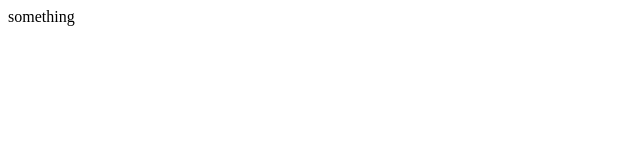
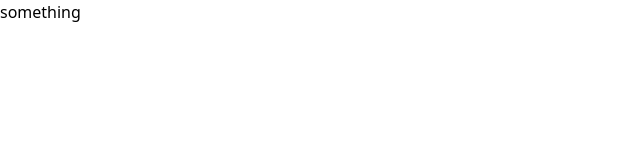
Before and after one commit to 0rGaan1c/instagram-clone, a React (Create React App) app: page / in a window 1280 px wide. Shown: the top 160 px of the page, without its empty margins (0-640 px from the left). Built offline with nearby package versions, Linux system fonts and the light colour scheme.

Commit message:
installed firebase tailwind

```diff
--- /dev/null
+++ b/craco.config.js
@@ -0,0 +1,8 @@
+// craco.config.js
+module.exports = {
+  style: {
+    postcss: {
+      plugins: [require("tailwindcss"), require("autoprefixer")],
+    },
+  },
+};
--- /dev/null
+++ b/postcss.config.js
@@ -0,0 +1,6 @@
+module.exports = {
+  plugins: {
+    tailwindcss: {},
+    autoprefixer: {},
+  },
+}
--- /dev/null
+++ b/src/components/Signup.jsx
@@ -0,0 +1,7 @@
+import React from "react";
+
+const SignUp = () => {
+  return <></>;
+};
+
+export default SignUp;
--- /dev/null
+++ b/src/index.css
@@ -0,0 +1,4 @@
+/* ./src/index.css */
+@tailwind base;
+@tailwind components;
+@tailwind utilities;
--- a/src/index.js
+++ b/src/index.js
@@ -1,5 +1,6 @@
 import React from "react";
 import ReactDOM from "react-dom";
+import "./index.css";
 
 import App from "./components/App";
 
--- /dev/null
+++ b/tailwind.config.js
@@ -0,0 +1,11 @@
+module.exports = {
+  purge: ["./src/**/*.{js,jsx,ts,tsx}", "./public/index.html"],
+  darkMode: false, // or 'media' or 'class'
+  theme: {
+    extend: {},
+  },
+  variants: {
+    extend: {},
+  },
+  plugins: [],
+};
```
Also changed, not shown: package.json (+10 -4 lines), 1 other file (tests, documents, lock files or other folders).
